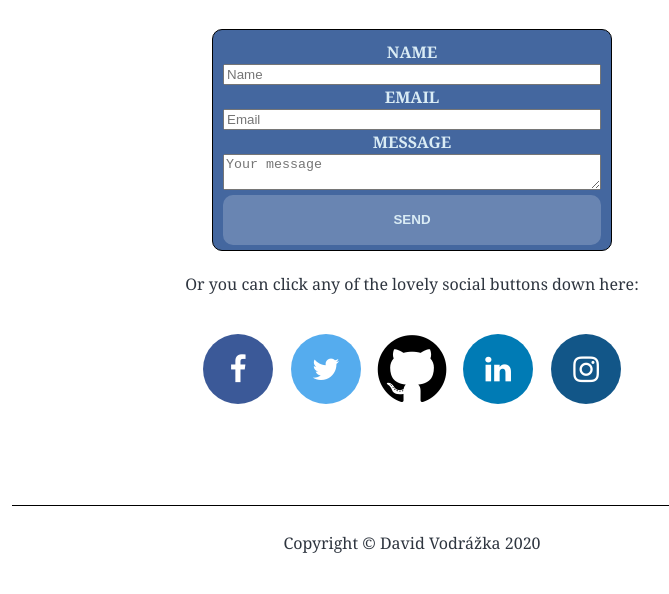
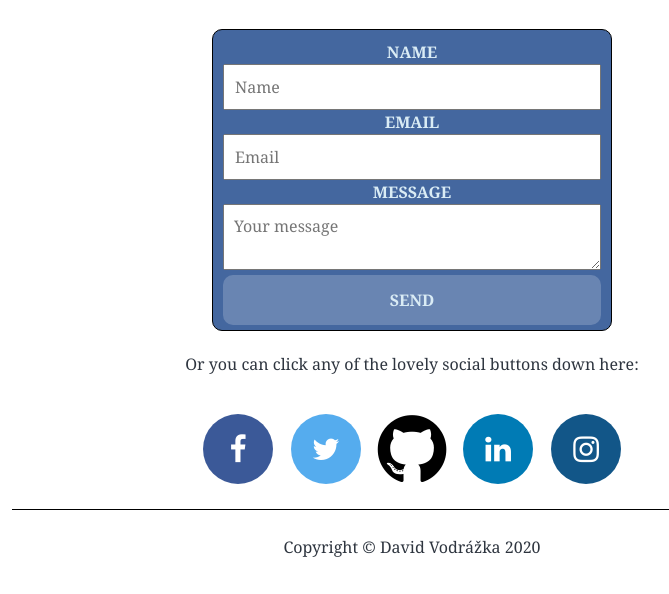
Before and after one commit to DaveVodrazka/davetheprogrammer, a Gatsby site: page /contact in a window 1280 px wide. Shown: the part 210-804 px from the top of the page, without its empty margins (228-897 px from the left). Built offline with nearby package versions, Linux system fonts and the light colour scheme; Gatsby itself is replaced by a stand-in of ours.

Commit message:
feat: better looking form

```diff
--- a/src/components/form/form.module.scss
+++ b/src/components/form/form.module.scss
@@ -19,9 +19,11 @@
   }
   input {
     text-align: left;
+    padding: 10px;
   }
   textarea {
     text-align: left;
+    padding: 10px;
   }
   .button {
     text-align: center;
--- a/src/styles/baseSetup.scss
+++ b/src/styles/baseSetup.scss
@@ -76,7 +76,7 @@ html {
   }
 }
 
-body {
+body, textarea, label, input {
   font-family: var(--font-body);
   font-size: var(--fontSize-1);
   color:$color-text;
```
